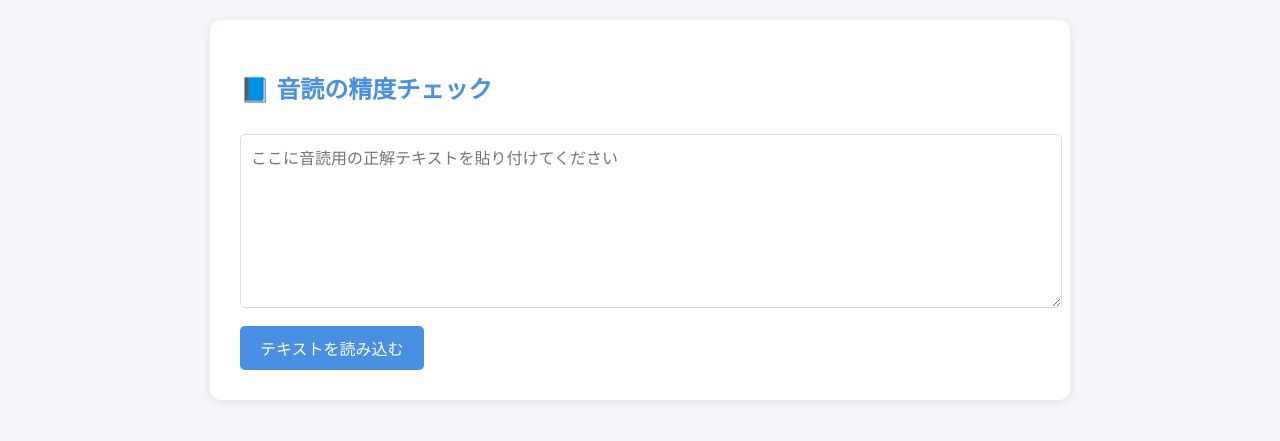
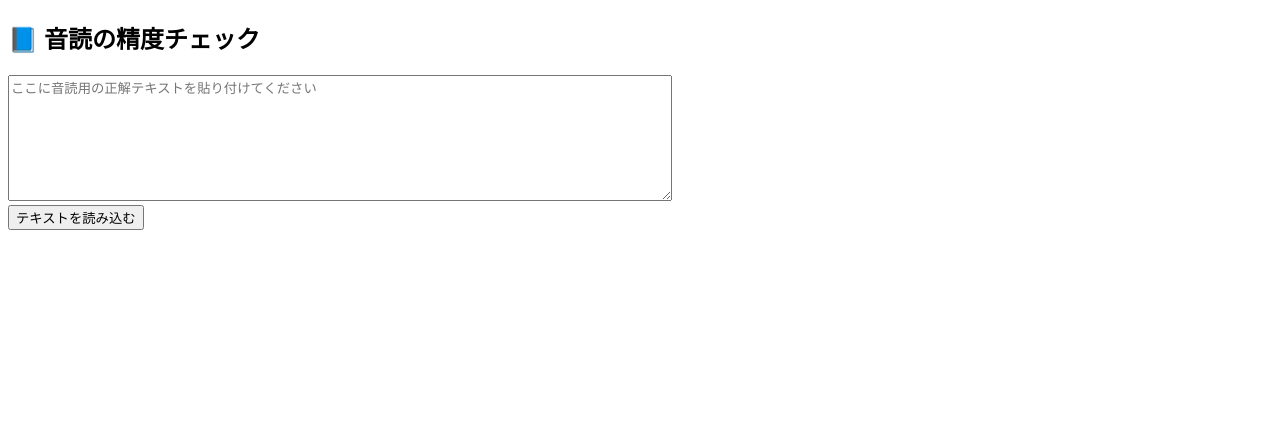
Before and after one commit to kanekop/you-shadow, a Flask app: page /read-aloud in a window 1280 px wide. Shown: the top 441 px of the page. Run offline with Flask 3, Linux system fonts and the light colour scheme.

Commit message:
Restored to '72fcf9197b1621131b02c7805db4765a00288769'
Replit-Restored-To: 72fcf9197b1621131b02c7805db4765a00288769

```diff
--- a/static/style.css
+++ /dev/null
@@ -1,107 +0,0 @@
-
-/* Global styles */
-:root {
-  --primary: #4a90e2;
-  --secondary: #50c878;
-  --background: #f5f7fa;
-  --text: #2c3e50;
-  --error: #e74c3c;
-  --success: #2ecc71;
-}
-
-body {
-  font-family: 'Segoe UI', system-ui, -apple-system, sans-serif;
-  line-height: 1.6;
-  color: var(--text);
-  background: var(--background);
-  margin: 0;
-  padding: 20px;
-}
-
-h1, h2, h3 {
-  color: var(--primary);
-  margin-bottom: 1rem;
-}
-
-button {
-  background: var(--primary);
-  color: white;
-  border: none;
-  padding: 10px 20px;
-  border-radius: 5px;
-  cursor: pointer;
-  transition: opacity 0.2s;
-  font-size: 1rem;
-}
-
-button:hover {
-  opacity: 0.9;
-}
-
-button:disabled {
-  background: #ccc;
-  cursor: not-allowed;
-}
-
-textarea {
-  width: 100%;
-  padding: 10px;
-  border: 1px solid #ddd;
-  border-radius: 5px;
-  margin: 10px 0;
-  font-size: 1rem;
-}
-
-audio {
-  width: 100%;
-  margin: 15px 0;
-}
-
-.container {
-  max-width: 800px;
-  margin: 0 auto;
-  background: white;
-  padding: 30px;
-  border-radius: 10px;
-  box-shadow: 0 2px 10px rgba(0,0,0,0.1);
-}
-
-.result-box {
-  background: #f8f9fa;
-  padding: 20px;
-  border-radius: 5px;
-  margin-top: 20px;
-}
-
-.success {
-  color: var(--success);
-}
-
-.error {
-  color: var(--error);
-}
-
-.display-text {
-  background: #fff;
-  padding: 20px;
-  border-radius: 5px;
-  border: 1px solid #ddd;
-  margin: 15px 0;
-}
-
-.button-group {
-  display: flex;
-  gap: 10px;
-  margin: 15px 0;
-}
-
-/* Animation for loading states */
-@keyframes pulse {
-  0% { opacity: 1; }
-  50% { opacity: 0.5; }
-  100% { opacity: 1; }
-}
-
-.loading {
-  animation: pulse 1.5s infinite;
-}
--- a/templates/read_aloud.html
+++ b/templates/read_aloud.html
@@ -1,11 +1,8 @@
-
 <!DOCTYPE html>
 <html lang="ja">
 <head>
   <meta charset="UTF-8">
-  <meta name="viewport" content="width=device-width, initial-scale=1.0">
   <title>音読精度チェック</title>
-  <link rel="stylesheet" href="/static/style.css">
   <script defer>
     let recorder;
     let chunks = [];
@@ -21,19 +18,11 @@
     function loadText() {
       referenceText = document.getElementById("referenceInput").value.trim();
       if (!referenceText) {
-        showMessage("正解テキストを入力してください。", "error");
+        alert("正解テキストを入力してください。");
         return;
       }
       document.getElementById("displayText").innerText = referenceText;
       document.getElementById("textLoaded").style.display = "block";
-      showMessage("テキストを読み込みました", "success");
-    }
-
-    function showMessage(text, type) {
-      const message = document.getElementById("message");
-      message.textContent = text;
-      message.className = type;
-      setTimeout(() => message.textContent = "", 3000);
     }
 
     function startRecording() {
@@ -47,10 +36,9 @@
 
           document.getElementById("startBtn").disabled = true;
           document.getElementById("stopBtn").disabled = false;
-          showMessage("録音中...", "success");
         })
         .catch(err => {
-          showMessage("マイクへのアクセスに失敗しました。", "error");
+          alert("マイクへのアクセスに失敗しました。");
           console.error(err);
         });
     }
@@ -61,7 +49,6 @@
         document.getElementById("startBtn").disabled = false;
         document.getElementById("stopBtn").disabled = true;
         document.getElementById("submitBtn").disabled = false;
-        showMessage("録音を停止しました", "success");
       }
     }
 
@@ -73,15 +60,13 @@
 
     function submitRecording() {
       if (!referenceText || !document.recordedBlob) {
-        showMessage("正解テキストと録音音声の両方が必要です。", "error");
+        alert("正解テキストと録音音声の両方が必要です。");
         return;
       }
 
       const formData = new FormData();
       formData.append("audio", document.recordedBlob);
       formData.append("transcript", referenceText);
-
-      document.getElementById("resultBox").innerHTML = '<div class="loading">評価中...</div>';
 
       fetch("/evaluate_read_aloud", {
         method: "POST",
@@ -90,60 +75,43 @@
       .then(res => res.json())
       .then(data => {
         if (data.error) {
-          document.getElementById("resultBox").innerHTML = `<div class="error">❌ エラー: ${data.error}</div>`;
+          document.getElementById("resultBox").innerText = "❌ エラー: " + data.error;
         } else {
           document.getElementById("resultBox").innerHTML = `
-            <div class="result-box">
-              <h3 class="success">✅ WER: ${data.wer}%</h3>
+            ✅ WER: ${data.wer}%<br>
             <hr>
-              <div class="diff-section">
-                <h4>🔍 Diff:</h4>
-                ${data.diff_html}
-              </div>
+            🔍 Diff:<br>${data.diff_html}<br>
             <hr>
-              <div class="text-section">
-                <h4>📜 Original Text:</h4>
-                <div class="display-text">${referenceText}</div>
-              </div>
+            📜 Original Text:<br>${referenceText}<br>
             <hr>
-              <div class="text-section">
-                <h4>🗣️ Your Transcription:</h4>
-                <div class="display-text">${data.transcribed}</div>
-              </div>
-            </div>
+            🗣️ Your Transcription:<br>${data.transcribed}
           `;
         }
       })
       .catch(err => {
         console.error("評価エラー:", err);
-        document.getElementById("resultBox").innerHTML = '<div class="error">❌ 提出エラー</div>';
+        document.getElementById("resultBox").innerText = "❌ 提出エラー";
       });
     }
   </script>
 </head>
 <body>
-  <div class="container">
   <h2>📘 音読の精度チェック</h2>
 
-    <div id="message" class="message"></div>
+  <textarea id="referenceInput" rows="8" cols="80" placeholder="ここに音読用の正解テキストを貼り付けてください"></textarea><br>
+  <button id="loadTextBtn">テキストを読み込む</button>
 
-    <textarea id="referenceInput" rows="8" placeholder="ここに音読用の正解テキストを貼り付けてください"></textarea>
-    <button id="loadTextBtn" class="primary">テキストを読み込む</button>
+  <div id="textLoaded" style="display: none; margin-top: 1em;">
+    <h3>音読するテキスト：</h3>
+    <p id="displayText" style="white-space: pre-wrap; border: 1px solid #ccc; padding: 1em;"></p>
 
-    <div id="textLoaded" style="display: none">
-      <h3>音読するテキスト：</h3>
-      <div id="displayText" class="display-text"></div>
-
-      <div class="button-group">
     <button id="startBtn">▶️ 録音開始</button>
     <button id="stopBtn" disabled>⏹ 停止</button>
     <button id="submitBtn" disabled>📝 提出して評価</button>
-      </div>
 
-      <audio id="recordedAudio" controls></audio>
+    <audio id="recordedAudio" controls style="margin-top: 1em;"></audio>
 
-      <div id="resultBox"></div>
-    </div>
+    <div id="resultBox" style="margin-top: 2em;"></div>
   </div>
 </body>
 </html>
```
Lines whose indentation alone changed are shown as unchanged.
